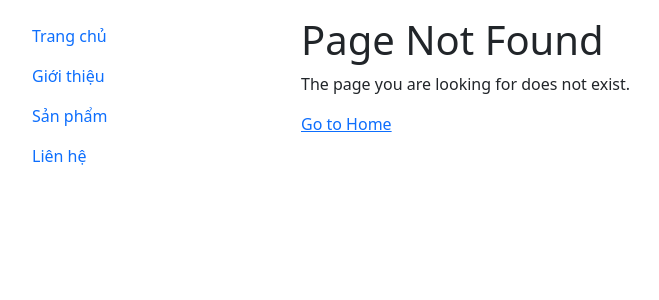
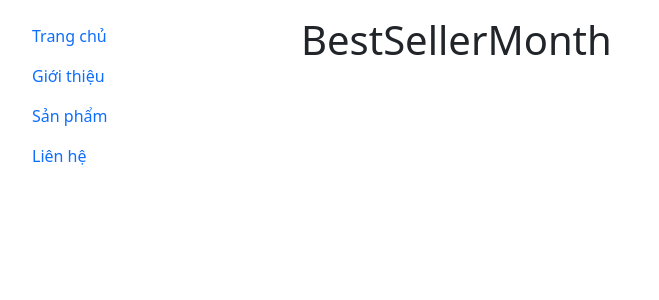
Before and after one commit to hoanganit19/unicode_online_reactjs06, a React (Vite) app: page /san-pham/ban-chay/theo-thang in a window 1280 px wide. Before the commit this address had no page. Shown: the top 300 px of the page, without its empty margins (66-725 px from the left). Built offline with nearby package versions, Linux system fonts and the light colour scheme.

Commit message:
React Router DOM 10

```diff
--- a/src/App.jsx
+++ b/src/App.jsx
@@ -10,6 +10,8 @@ import Forbidden from "./pages/Forbidden";
 import NotFound from "./pages/NotFound";
 import ProductDetail from "./pages/ProductDetail";
 import Users from "./pages/Users";
+import BestSeller from "./pages/BestSeller/BestSeller";
+import BestSellerMonth from "./pages/BestSeller/BestSellerMonth";
 export default function App() {
   return (
     <div className="container py-3">
@@ -21,8 +23,14 @@ export default function App() {
           <Routes>
             <Route path="/" element={<Home />} />
             <Route path="/gioi-thieu" element={<About />} />
-            <Route path="/san-pham" element={<Products />} />
-            <Route path="/san-pham/:path" element={<ProductDetail />} />
+            <Route path="/san-pham">
+              <Route index element={<Products />} />
+              <Route path=":path" element={<ProductDetail />} />
+              <Route path="ban-chay">
+                <Route index element={<BestSeller />} />
+                <Route path="theo-thang" element={<BestSellerMonth />} />
+              </Route>
+            </Route>
             <Route path="/lien-he" element={<Contact />} />
             <Route path="/thanh-cong" element={<ThankYou />} />
             <Route path="/forbidden" element={<Forbidden />} />
--- /dev/null
+++ b/src/pages/BestSeller/BestSeller.jsx
@@ -0,0 +1,7 @@
+export default function BestSeller() {
+  return (
+    <div>
+      <h1>BestSeller</h1>
+    </div>
+  );
+}
--- /dev/null
+++ b/src/pages/BestSeller/BestSellerMonth.jsx
@@ -0,0 +1,9 @@
+import React from "react";
+
+export default function BestSellerMonth() {
+  return (
+    <div>
+      <h1>BestSellerMonth</h1>
+    </div>
+  );
+}
```
